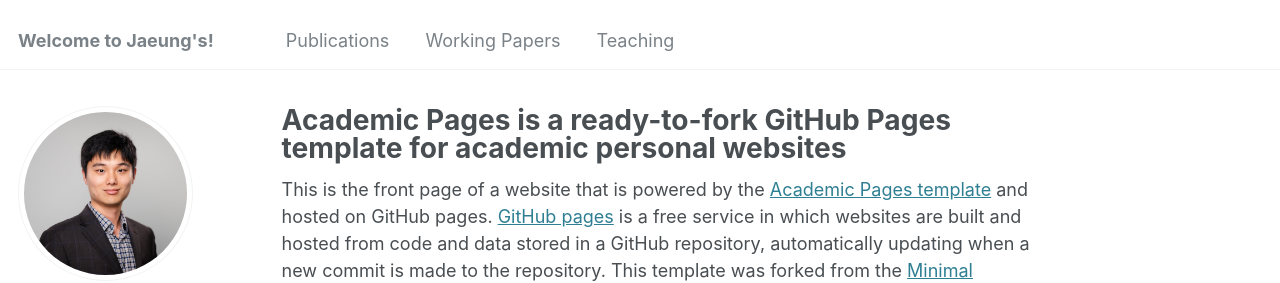
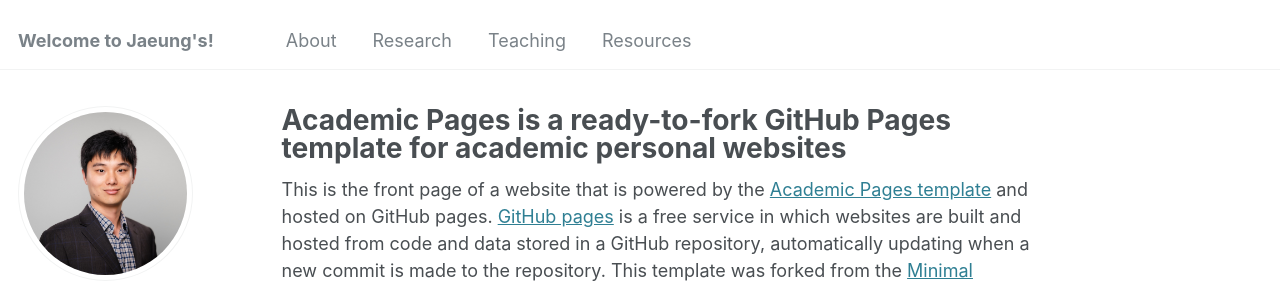
Before and after one commit to jaeungs/jaeungs.github.io, a Jekyll site: the page built from _pages/about.md, in a window 1280 px wide. Shown: the top 283 px of the page. Built offline with Jekyll 4.4.1, drawn with Linux system fonts in a browser that asks for light colours; some web fonts are replaced.

Commit message:
Update navigation.yml

```diff
--- a/_data/navigation.yml
+++ b/_data/navigation.yml
@@ -5,17 +5,23 @@
 # prevent it from being included in the site.
 
 main:
-  - title: "Publications"
-    url: /publications/
+  - title: "About"
+    url: /about/
 
-  - title: "Working Papers"
-    url: /working-papers/
+  - title: "Research"
+    url: /research/
+
+#  - title: "Publications"
+#    url: /publications/
 
 #  - title: "Talks"
 #    url: /talks/
 
   - title: "Teaching"
     url: /teaching/
+
+  - title: "Resources"
+    url: /resources/
 
 #  - title: "Portfolio"
 #    url: /portfolio/
```
